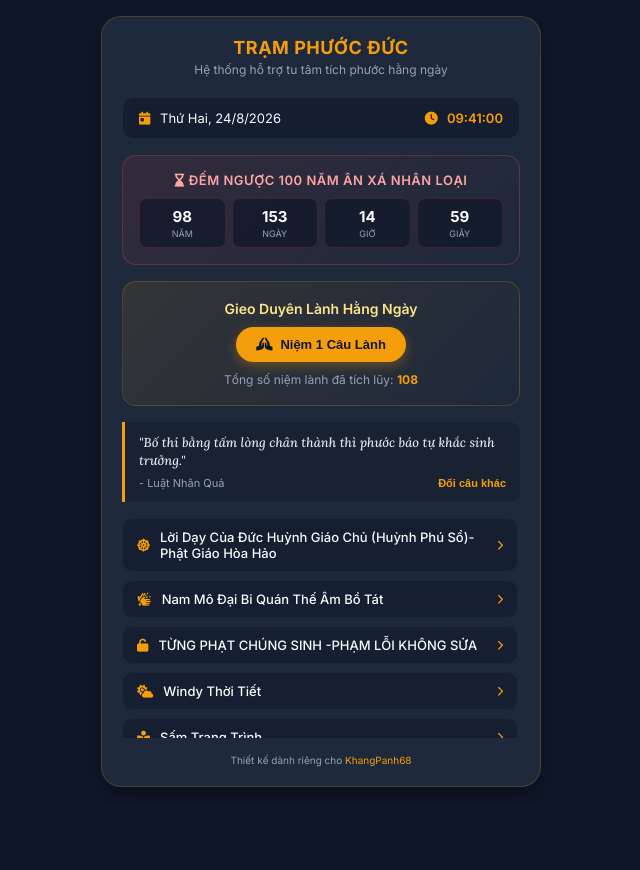
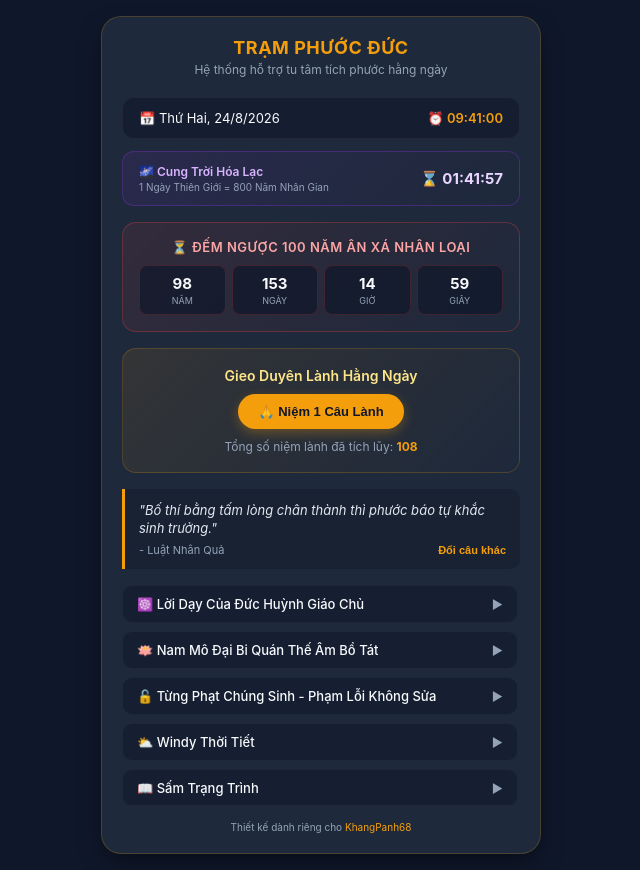
Before and after one commit to khangpanh6851007-hue/Lamviecthien, a plain HTML site: page index.html in a window 1280 px wide. Shown: the whole page, without its empty margins (319-959 px from the left). Before the commit the page ends 803 px from the top, so only its background shows below. Drawn offline with Linux system fonts and the light colour scheme.

Commit message:
Add files via upload

```diff
--- a/index.html
+++ b/index.html
@@ -4,10 +4,6 @@
     <meta charset="UTF-8">
     <meta name="viewport" content="width=device-width, initial-scale=1.0, maximum-scale=1.0, user-scalable=no">
     <title>Trạm Phước Đức - Tâm Linh Modern</title>
-    <!-- Google Fonts -->
-    <link href="https://fonts.googleapis.com/css2?family=Inter:wght@400;500;600;700&family=Lora:ital,wght@0,500;1,500&display=swap" rel="stylesheet">
-    <!-- FontAwesome Icon -->
-    <link rel="stylesheet" href="https://cdnjs.cloudflare.com/ajax/libs/font-awesome/6.4.0/css/all.min.css">
     <style>
         :root {
             --bg-color: #0f172a;
@@ -26,7 +22,7 @@
         }
 
         body {
-            font-family: 'Inter', sans-serif;
+            font-family: -apple-system, BlinkMacSystemFont, 'Segoe UI', Roboto, Helvetica, Arial, sans-serif;
             background-color: var(--bg-color);
             color: var(--text-main);
             min-height: 100vh;
@@ -46,7 +42,6 @@
             padding: 20px;
         }
 
-        /* Header */
         .app-header {
             text-align: center;
             margin-bottom: 20px;
@@ -64,7 +59,6 @@
             color: var(--text-sub);
         }
 
-        /* Widget Đồng Hồ & Ngày Tháng */
         .widget-box {
             background: rgba(15, 23, 42, 0.6);
             border-radius: 12px;
@@ -72,20 +66,42 @@
             display: flex;
             justify-content: space-between;
             align-items: center;
-            margin-bottom: 16px;
+            margin-bottom: 12px;
             font-size: 13px;
             border: 1px solid rgba(255, 255, 255, 0.05);
-        }
-        .widget-box span i {
-            color: var(--accent-gold);
-            margin-right: 6px;
         }
         .live-clock {
             font-weight: 600;
             color: var(--accent-gold);
         }
 
-        /* Panel Đếm Ngược 100 Năm Ân Xá */
+        .hoalac-clock-panel {
+            background: linear-gradient(135deg, rgba(147, 51, 234, 0.1), rgba(30, 41, 59, 0.8));
+            border: 1px solid rgba(147, 51, 234, 0.3);
+            border-radius: 12px;
+            padding: 12px 16px;
+            display: flex;
+            justify-content: space-between;
+            align-items: center;
+            margin-bottom: 16px;
+            font-size: 13px;
+        }
+        .hoalac-info h4 {
+            font-size: 12px;
+            font-weight: 600;
+            color: #d8b4fe;
+            margin-bottom: 2px;
+        }
+        .hoalac-info p {
+            font-size: 10px;
+            color: var(--text-sub);
+        }
+        .hoalac-clock-display {
+            font-weight: 700;
+            color: #e9d5ff;
+            font-size: 15px;
+        }
+
         .amnesty-countdown-panel {
             background: linear-gradient(135deg, rgba(239, 68, 68, 0.1), rgba(30, 41, 59, 0.8));
             border: 1px solid rgba(239, 68, 68, 0.3);
@@ -126,7 +142,6 @@
             margin-top: 2px;
         }
 
-        /* Tính năng Tích Phước Mới */
         .blessing-panel {
             background: linear-gradient(135deg, rgba(245, 158, 11, 0.1), rgba(30, 41, 59, 0.8));
             border: 1px solid var(--border-color);
@@ -154,7 +169,6 @@
             align-items: center;
             gap: 8px;
             box-shadow: 0 4px 12px rgba(245, 158, 11, 0.3);
-            transition: transform 0.1s;
         }
         .action-btn:active {
             transform: scale(0.95);
@@ -168,7 +182,6 @@
             color: var(--accent-gold);
         }
 
-        /* Lời Khuyên Tâm Linh */
         .advice-box {
             background: rgba(15, 23, 42, 0.4);
             border-left: 3px solid var(--accent-gold);
@@ -177,7 +190,6 @@
             margin-bottom: 16px;
         }
         .advice-text {
-            font-family: 'Lora', serif;
             font-style: italic;
             font-size: 13px;
             line-height: 1.4;
@@ -200,7 +212,6 @@
             font-weight: 600;
         }
 
-        /* Danh Sách Liên Kết Web */
         .nav-links {
             display: flex;
             flex-direction: column;
@@ -221,26 +232,21 @@
             font-size: 13px;
             font-weight: 500;
             border: 1px solid rgba(255, 255, 255, 0.04);
-            transition: background 0.2s;
         }
-        .nav-item:hover, .nav-item:active {
+        .nav-item:hover {
             background: rgba(245, 158, 11, 0.1);
             border-color: var(--border-color);
         }
         .nav-item span {
             display: flex;
             align-items: center;
-            gap: 10px;
+            gap: 8px;
         }
-        .nav-item i.fa-solid {
-            color: var(--accent-gold);
-        }
-        .nav-item .fa-chevron-right {
-            font-size: 10px;
+        .arrow {
+            font-size: 12px;
             color: var(--text-sub);
         }
 
-        /* Footer */
         .app-footer {
             text-align: center;
             margin-top: 16px;
@@ -255,21 +261,26 @@
 <body>
 
     <div class="app-container">
-        <!-- Tiêu đề -->
         <div class="app-header">
             <h1>Trạm Phước Đức</h1>
             <p>Hệ thống hỗ trợ tu tâm tích phước hằng ngày</p>
         </div>
 
-        <!-- Widget Đồng Hồ & Ngày Tháng -->
         <div class="widget-box">
-            <span id="dateDisplay"><i class="fa-solid fa-calendar-day"></i> Đang cập nhật...</span>
-            <span class="live-clock" id="liveClock"><i class="fa-solid fa-clock"></i> 00:00:00</span>
+            <span id="dateDisplay">📅 Đang cập nhật...</span>
+            <span class="live-clock" id="liveClock">⏰ 00:00:00</span>
         </div>
 
-        <!-- Panel Đếm Ngược 100 Năm Ân Xá Nhân Loại -->
+        <div class="hoalac-clock-panel">
+            <div class="hoalac-info">
+                <h4>🌌 Cung Trời Hóa Lạc</h4>
+                <p>1 Ngày Thiên Giới = 800 Năm Nhân Gian</p>
+            </div>
+            <div class="hoalac-clock-display" id="hoalacClock">⌛ 00:00:00</div>
+        </div>
+
         <div class="amnesty-countdown-panel">
-            <h3><i class="fa-solid fa-hourglass-end"></i> Đếm Ngược 100 Năm Ân Xá Nhân Loại</h3>
+            <h3>⏳ Đếm Ngược 100 Năm Ân Xá Nhân Loại</h3>
             <div class="countdown-grid">
                 <div class="countdown-item">
                     <div class="countdown-value" id="cdYears">00</div>
@@ -290,16 +301,14 @@
             </div>
         </div>
 
-        <!-- Nút Tích Phước -->
         <div class="blessing-panel">
             <h3>Gieo Duyên Lành Hằng Ngày</h3>
             <button class="action-btn" id="blessingBtn" type="button">
-                <i class="fa-solid fa-hands-praying"></i> Niệm 1 Câu Lành
+                🙏 Niệm 1 Câu Lành
             </button>
-            <div class="counter-display">Tổng số niệm lành đã tích lũy: <b id="countDisplay">0</b></div>
+            <div class="counter-display">Tổng số niệm lành đã tích lũy: <b id="countDisplay">108</b></div>
         </div>
 
-        <!-- Lời Khuyên -->
         <div class="advice-box">
             <div class="advice-text" id="adviceText">"Tâm thiện hướng đi đâu cũng gặp bình an."</div>
             <div class="advice-footer">
@@ -308,75 +317,74 @@
             </div>
         </div>
 
-        <!-- Danh Sách Liên Kết Nhanh -->
         <div class="nav-links">
             <a href="https://khangpanh6851007-hue.github.io/PGHH/" class="nav-item" target="_blank">
-                <span><i class="fa-solid fa-dharmachakra"></i>Lời Dạy Của Đức Huỳnh Giáo Chủ (Huỳnh Phú Sổ)- Phật Giáo Hòa Hảo</span>
-                <i class="fa-solid fa-chevron-right"></i>
+                <span>☸️ Lời Dạy Của Đức Huỳnh Giáo Chủ</span>
+                <span class="arrow">▶</span>
             </a>
             <a href="https://khangpanh6851007-hue.github.io/NamM-iBiQu-nTh-mB-T-t/" class="nav-item" target="_blank">
-                <span><i class="fa-solid fa-hands-bubbles"></i> Nam Mô Đại Bi Quán Thế Âm Bồ Tát</span>
-                <i class="fa-solid fa-chevron-right"></i>
+                <span>🪷 Nam Mô Đại Bi Quán Thế Âm Bồ Tát</span>
+                <span class="arrow">▶</span>
             </a>
             <a href="https://khangpanh6851007-hue.github.io/Linhhontrove/" class="nav-item" target="_blank">
-                <span><i class="fa-solid fa-unlock"></i> TỪNG PHẠT CHÚNG SINH -PHẠM LỖI KHÔNG SỬA</span>
-                <i class="fa-solid fa-chevron-right"></i>
+                <span>🔓 Từng Phạt Chúng Sinh - Phạm Lỗi Không Sửa</span>
+                <span class="arrow">▶</span>
             </a>
             <a href="https://www.windy.com" class="nav-item" target="_blank">
-                <span><i class="fa-solid fa-cloud-sun"></i> Windy Thời Tiết</span>
-                <i class="fa-solid fa-chevron-right"></i>
+                <span>⛅ Windy Thời Tiết</span>
+                <span class="arrow">▶</span>
             </a>
             <a href="https://khangpanh6851007-hue.github.io/Samtrangtrinh/" class="nav-item" target="_blank">
-                <span><i class="fa-solid fa-book-reader"></i> Sấm Trạng Trình</span>
-                <i class="fa-solid fa-chevron-right"></i>
+                <span>📖 Sấm Trạng Trình</span>
+                <span class="arrow">▶</span>
             </a>
             <a href="https://khangpanh6851007-hue.github.io/Cungtroihoalac/" class="nav-item" target="_blank">
-                <span><i class="fa-solid fa-cloud-moon"></i> Cung Trời Hóa Lạc</span>
-                <i class="fa-solid fa-chevron-right"></i>
+                <span>🌌 Cung Trời Hóa Lạc</span>
+                <span class="arrow">▶</span>
             </a>
             <a href="https://khangpanh6851007-hue.github.io/Cungtroihoalacmobile/" class="nav-item" target="_blank">
-                <span><i class="fa-solid fa-star"></i> Tích Đức Ở Cung Trời Hóa Lạc</span>
-                <i class="fa-solid fa-chevron-right"></i>
+                <span>✨ Tích Đức Ở Cung Trời Hóa Lạc</span>
+                <span class="arrow">▶</span>
             </a>
             <a href="https://khangpanh6851007-hue.github.io/Ph-tth-chca-/" class="nav-item" target="_blank">
-                <span><i class="fa-solid fa-om"></i> Tích Phước Cực Lạc</span>
-                <i class="fa-solid fa-chevron-right"></i>
+                <span>🕉️ Tích Phước Cực Lạc</span>
+                <span class="arrow">▶</span>
             </a>
             <a href="https://khangpanh6851007-hue.github.io/Tayphuongcuclac" class="nav-item" target="_blank">
-                <span><i class="fa-solid fa-place-of-worship"></i> Tây Phương Cực Lạc</span>
-                <i class="fa-solid fa-chevron-right"></i>
+                <span>🛕 Tây Phương Cực Lạc</span>
+                <span class="arrow">▶</span>
             </a>
             <a href="https://khangpanh6851007-hue.github.io/CuocPhanxetcuoicung/" class="nav-item" target="_blank">
-                <span><i class="fa-solid fa-scale-balanced"></i> Cuộc Đại Phán Xét Cuối Cùng Của Nhân Loại</span>
-                <i class="fa-solid fa-chevron-right"></i>
+                <span>⚖️ Cuộc Đại Phán Xét Cuối Cùng</span>
+                <span class="arrow">▶</span>
             </a>
             <a href="https://khangpanh6851007-hue.github.io/Ng-c-/" class="nav-item" target="_blank">
-                <span><i class="fa-solid fa-chess-king"></i> Ngọc Đế Ban Ân Xá</span>
-                <i class="fa-solid fa-chevron-right"></i>
+                <span>👑 Ngọc Đế Ban Ân Xá</span>
+                <span class="arrow">▶</span>
             </a>
             <a href="https://khangpanh6851007-hue.github.io/Bangphongthan/" class="nav-item" target="_blank">
-                <span><i class="fa-solid fa-scroll"></i> Bảng Phong Thần</span>
-                <i class="fa-solid fa-chevron-right"></i>
+                <span>📜 Bảng Phong Thần</span>
+                <span class="arrow">▶</span>
             </a>
             <a href="https://khangpanh6851007-hue.github.io/Thoikymatphap/" class="nav-item" target="_blank">
-                <span><i class="fa-solid fa-hourglass-half"></i> Thời Kỳ Mạt Pháp</span>
-                <i class="fa-solid fa-chevron-right"></i>
+                <span>⏳ Thời Kỳ Mạt Pháp</span>
+                <span class="arrow">▶</span>
             </a>
             <a href="https://khangpanh6851007-hue.github.io/Thuongnguonducthanh/" class="nav-item" target="_blank">
-                <span><i class="fa-solid fa-sun"></i> Thượng Ngươn Thánh Đức</span>
-                <i class="fa-solid fa-chevron-right"></i>
+                <span>☀️ Thượng Ngươn Thánh Đức</span>
+                <span class="arrow">▶</span>
             </a>
             <a href="https://khangpanh6851007-hue.github.io/10-i-uQuyYTamB-o-/" class="nav-item" target="_blank">
-                <span><i class="fa-solid fa-book-bookmark"></i> 10 Điều Quy Y Tam Bảo</span>
-                <i class="fa-solid fa-chevron-right"></i>
+                <span>📖 10 Điều Quy Y Tam Bảo</span>
+                <span class="arrow">▶</span>
             </a>
             <a href="https://khangpanh6851007-hue.github.io/Phatthaytayan/" class="nav-item" target="_blank">
-                <span><i class="fa-solid fa-user-tie"></i> Phật Thầy Tây An</span>
-                <i class="fa-solid fa-chevron-right"></i>
+                <span>👤 Phật Thầy Tây An</span>
+                <span class="arrow">▶</span>
             </a>
             <a href="https://khangpanh6851007-hue.github.io/Phatdilac/" class="nav-item" target="_blank">
-                <span><i class="fa-solid fa-seedling"></i> Nói Về Hạ Sanh Đức Phật Di Lặc</span>
-                <i class="fa-solid fa-chevron-right"></i>
+                <span>🌱 Nói Về Hạ Sanh Đức Phật Di Lặc</span>
+                <span class="arrow">▶</span>
             </a>
         </div>
 
@@ -386,12 +394,13 @@
     </div>
 
     <script>
-        document.addEventListener("DOMContentLoaded", function() {
-            // --- 1. ĐỒNG HỒ TỰ ĐỘNG & NGÀY THÁNG ---
+        (function() {
+            // 1. Ngày tháng & Đồng hồ nhân gian
+            try {
                 const now = new Date();
                 const dateString = now.toLocaleDateString('vi-VN', { weekday: 'long', year: 'numeric', month: 'numeric', day: 'numeric' });
                 const dateDisplay = document.getElementById('dateDisplay');
-            if (dateDisplay) dateDisplay.innerHTML = `<i class="fa-solid fa-calendar-day"></i> ${dateString}`;
+                if (dateDisplay) dateDisplay.innerText = `📅 ${dateString}`;
 
                 const liveClock = document.getElementById('liveClock');
                 function updateClock() {
@@ -400,24 +409,43 @@
                     const minutes = String(d.getMinutes()).padStart(2, '0');
                     const seconds = String(d.getSeconds()).padStart(2, '0');
                     if (liveClock) {
-                    liveClock.innerHTML = `<i class="fa-solid fa-clock"></i> ${hours}:${minutes}:${seconds}`;
+                        liveClock.innerText = `⏰ ${hours}:${minutes}:${seconds}`;
                     }
                 }
                 setInterval(updateClock, 1000);
                 updateClock();
+            } catch (e) {}
 
-            // --- 2. ĐẾM NGƯỢC 100 NĂM ÂN XÁ CHO TOÀN THỂ NHÂN LOẠI ---
-            const amnestyTargetDate = new Date("December 31, 2124 23:59:59").getTime();
+            // 2. Đồng hồ Cung Trời Hóa Lạc
+            try {
+                const hoalacClock = document.getElementById('hoalacClock');
+                function updateHoaLacClock() {
+                    const humanSeconds = Math.floor(Date.now() / 1000);
+                    const heavenlySecondsTotal = Math.floor(humanSeconds / 292200);
+                    const currentHeavenlySeconds = heavenlySecondsTotal % 86400;
 
+                    const h = String(Math.floor(currentHeavenlySeconds / 3600)).padStart(2, '0');
+                    const m = String(Math.floor((currentHeavenlySeconds % 3600) / 60)).padStart(2, '0');
+                    const s = String(currentHeavenlySeconds % 60).padStart(2, '0');
+
+                    if (hoalacClock) {
+                        hoalacClock.innerText = `⌛ ${h}:${m}:${s}`;
+                    }
+                }
+                setInterval(updateHoaLacClock, 1000);
+                updateHoaLacClock();
+            } catch (e) {}
+
+            // 3. Đếm ngược 100 năm ân xá
+            try {
+                const amnestyTargetDate = new Date(2124, 11, 31, 23, 59, 59).getTime();
                 const cdYears = document.getElementById('cdYears');
                 const cdDays = document.getElementById('cdDays');
                 const cdHours = document.getElementById('cdHours');
                 const cdSecs = document.getElementById('cdSecs');
 
                 function updateAmnestyCountdown() {
-                const currentTime = new Date().getTime();
-                const timeLeft = amnestyTargetDate - currentTime;
-
+                    const timeLeft = amnestyTargetDate - Date.now();
                     if (timeLeft > 0) {
                         const totalSeconds = Math.floor(timeLeft / 1000);
                         const years = Math.floor(totalSeconds / (3600 * 24 * 365));
@@ -429,18 +457,19 @@
                         if (cdDays) cdDays.innerText = String(days).padStart(3, '0');
                         if (cdHours) cdHours.innerText = String(hours).padStart(2, '0');
                         if (cdSecs) cdSecs.innerText = String(seconds).padStart(2, '0');
-                } else {
-                    if (cdYears) cdYears.innerText = "00";
-                    if (cdDays) cdDays.innerText = "000";
-                    if (cdHours) cdHours.innerText = "00";
-                    if (cdSecs) cdSecs.innerText = "00";
                     }
                 }
                 setInterval(updateAmnestyCountdown, 1000);
                 updateAmnestyCountdown();
+            } catch (e) {}
 
-            // --- 3. TÍNH NĂNG TÍCH PHƯỚC ---
-            let count = parseInt(localStorage.getItem('tram_phuoc_duc_count')) || 108;
+            // 4. Tính năng tích phước
+            try {
+                let count = 108;
+                try {
+                    count = parseInt(localStorage.getItem('tram_phuoc_duc_count')) || 108;
+                } catch (err) {}
+
                 const countDisplay = document.getElementById('countDisplay');
                 const blessingBtn = document.getElementById('blessingBtn');
 
@@ -449,14 +478,18 @@
                 if (blessingBtn) {
                     blessingBtn.addEventListener('click', function() {
                         count++;
+                        try {
                             localStorage.setItem('tram_phuoc_duc_count', count);
+                        } catch (err) {}
                         if (countDisplay) countDisplay.innerText = count;
                         blessingBtn.style.transform = "scale(0.95)";
                         setTimeout(() => { blessingBtn.style.transform = "scale(1)"; }, 100);
                     });
                 }
+            } catch (e) {}
 
-            // --- 4. LỜI KHUYÊN TÂM LINH ---
+            // 5. Lời khuyên tâm linh
+            try {
                 const advices = [
                     { text: "Tâm thiện hướng đi đâu cũng gặp bình an.", author: "- Kinh nghiệm sống" },
                     { text: "Bố thí bằng tấm lòng chân thành thì phước báo tự khắc sinh trưởng.", author: "- Luật Nhân Quả" },
@@ -477,7 +510,8 @@
 
                 loadAdvice();
                 if (changeAdviceBtn) changeAdviceBtn.addEventListener('click', loadAdvice);
-        });
+            } catch (e) {}
+        })();
     </script>
 </body>
 </html>
```
Lines whose indentation alone changed are shown as unchanged.
